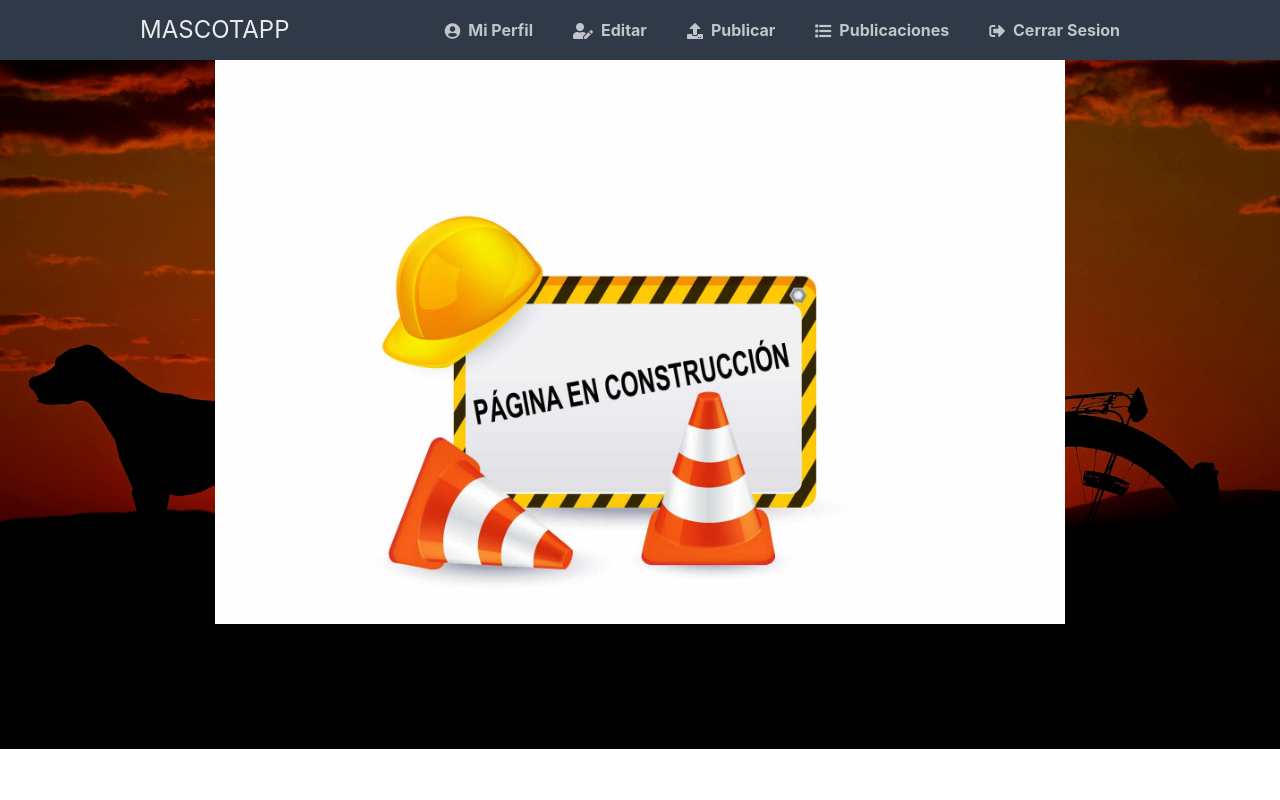
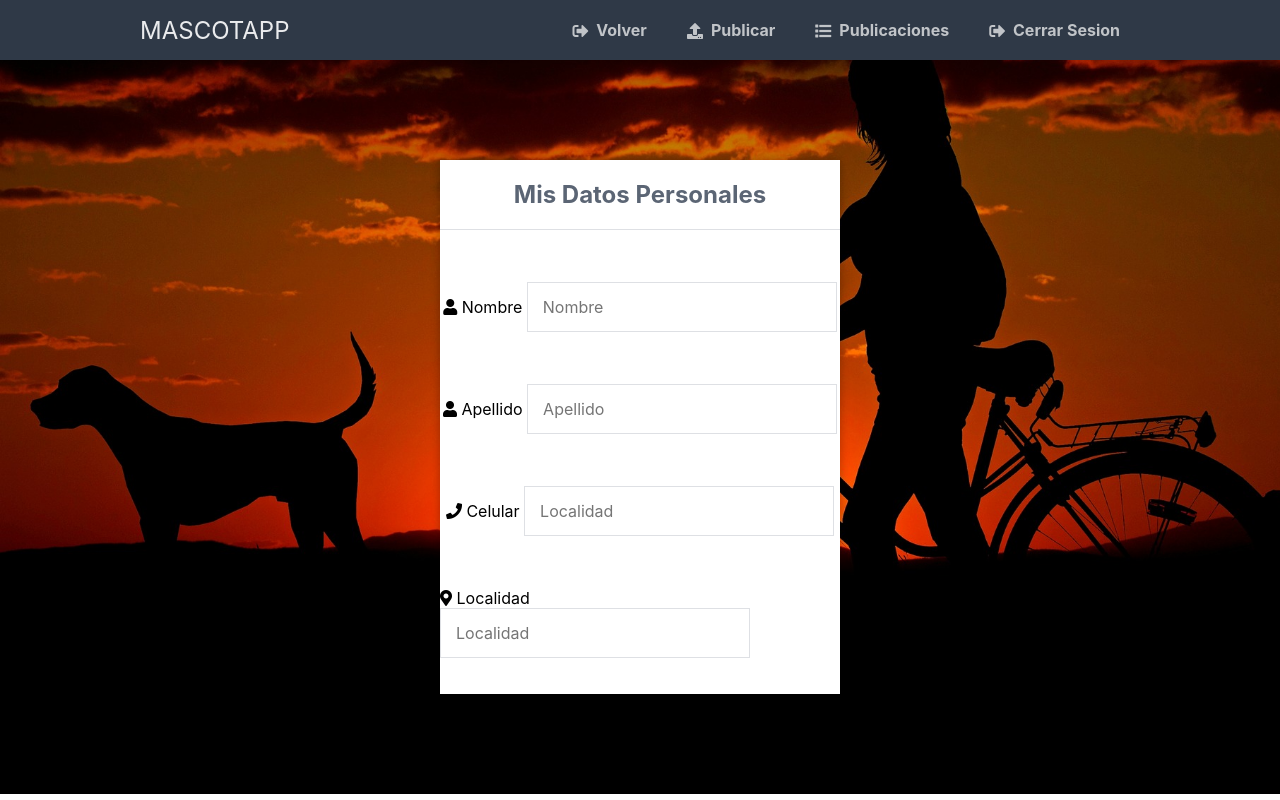
Before and after one commit to paulacarbone/MascotApp2022, a Flask app: template templates/usuario.html in a window 1280 px wide. Run offline with Flask 2, Linux system fonts and the light colour scheme; the template is opened without the code that fills it, so the values that code supplies are empty; some libraries are stand-ins or nearby versions.

Commit message:
Trayendo datos del registro a mi usuario

```diff
--- a/main.py
+++ b/main.py
@@ -10,16 +10,16 @@ app.secret_key = 'your secret key'
 
 
 #setup bbdd local
-#app.config['MYSQL_HOST'] = 'localhost'
-#app.config['MYSQL_USER'] = 'root'
-#app.config['MYSQL_PASSWORD'] = ''
-#app.config['MYSQL_DB'] = 'pythonlogin'
+app.config['MYSQL_HOST'] = 'localhost'
+app.config['MYSQL_USER'] = 'root'
+app.config['MYSQL_PASSWORD'] = ''
+app.config['MYSQL_DB'] = 'pythonlogin'
 
 #setup bbdd pythonanywhere
-app.config['MYSQL_HOST'] = 'leonorperez.mysql.pythonanywhere-services.com'
-app.config['MYSQL_USER'] = 'leonorperez'
-app.config['MYSQL_PASSWORD'] = 'lascano4044'
-app.config['MYSQL_DB'] = 'leonorperez$pythonlogin'
+#app.config['MYSQL_HOST'] = 'leonorperez.mysql.pythonanywhere-services.com'
+#app.config['MYSQL_USER'] = 'leonorperez'
+#app.config['MYSQL_PASSWORD'] = 'lascano4044'
+#app.config['MYSQL_DB'] = 'leonorperez$pythonlogin'
 
 user = {}
 mysql = MySQL(app)
@@ -209,9 +209,29 @@ def delete_publicacion(idPublicacion):
 
 @app.route('/usuario', methods=['GET'])
 def usuario():
-
-    return render_template('usuario.html', usuario = usuario)
+    global user
+    if len(user) == 0:
+        return redirect(url_for('login'))
+    elif request.method == 'POST':
+        password = request.form['password']
+        nombre = request.form['nombre']
+        apellido = request.form['apellido']
+        localidad = request.form['localidad']
+        cursor = mysql.connection.cursor(MySQLdb.cursors.DictCursor)
+        cursor.execute("""
+            SELECT accounts
+            SET nombre = %s,
+                apellido = %s,
+                localidad = %s,
+                password = %s
+            WHERE id = %s
+        """, (nombre, apellido, localidad, password, user['id'],))
+        mysql.connection.commit()
+        refreshList()
+        return redirect(url_for('home'))
+    return render_template('usuario.html', user = user)
 
 
-#if __name__ == "__main__":
-#   app.run(port=3306, debug=True)
+
+if __name__ == "__main__":
+   app.run(port=3306, debug=True)
--- a/templates/usuario.html
+++ b/templates/usuario.html
@@ -1,37 +1,43 @@
 <!DOCTYPE html>
-<html>
+<html lang="en">
 <head>
-    <meta charset="utf-8" />
-    <title>Publicacion</title>
+    <meta charset="utf-8">
+    <title>Editar Usuario</title>
     <link rel="shortcut icon" href="/static/images/icono.jpg" />
-    <link rel="stylesheet" href="{{ url_for('static', filename='publicaciones.css') }}"/>
-    <link rel="stylesheet" href="https://use.fontawesome.com/releases/v5.7.1/css/all.css"/>
-    <link rel="stylesheet" href="https://bootswatch.com/5/minty/bootstrap.min.css" />
+    <link rel="stylesheet" href="{{ url_for('static', filename='edit.css') }}">
+    <link rel="stylesheet" href="https://use.fontawesome.com/releases/v5.7.1/css/all.css">
 </head>
 <body>
     <nav class="navtop">
+
         <div>
-        <h1><a href="{{ url_for('home') }}" id="alhome">MASCOTAPP</a></h1>
-        <a href="{{ url_for('usuario') }}"
-				><i class="fas fa-user-circle"></i>Mi Perfil</a
-			  >
-        <a href="{{ url_for('edit') }}"
-          ><i class="fas fa-user-edit"></i>Editar</a
-        >
-        <a href="{{ url_for('publicacion') }}"
-          ><i class="fas fa-regular fa-upload"></i>Publicar</a
-        >
-        <a href="{{ url_for('publicaciones') }}"
-          ><i class="fas fa-regular fa-list"></i>Publicaciones</a
-        >
-        <a href="{{ url_for('logout') }}"
-          ><i class="fas fa-sign-out-alt"></i>Cerrar Sesion</a
-        >
+            <h1>MASCOTAPP</h1>
+            <a href="{{ url_for('home') }}"><i class="fas fa-sign-out-alt"></i>Volver</a>
+            <a href="{{ url_for('publicacion') }}"><i class="fas fa-regular fa-upload"></i>Publicar</a>
+            <a href="{{ url_for('publicaciones') }}"><i class="fas fa-regular fa-list"></i>Publicaciones</a>
+            <a href="{{ url_for('logout') }}"><i class="fas fa-sign-out-alt"></i>Cerrar Sesion</a>
         </div>
     </nav>
 
-    <p align = "center"><img src ="static/images/construccion.jpg" width="850px"></p>
-    <script src="https://cdn.jsdelivr.net/npm/bootstrap@5.1.1/dist/js/bootstrap.bundle.min.js" integrity="sha384-/bQdsTh/da6pkI1MST/rWKFNjaCP5gBSY4sEBT38Q/9RBh9AH40zEOg7Hlq2THRZ" crossorigin="anonymous"></script>
-     <script src="../static/js/main.js"></script>
+    <div class="edit">
+      <h1>Mis Datos Personales</h1>
+
+        <form action="{{ url_for('edit') }}" method="post" autocomplete="off">
+
+
+            <p><i class="fas fa-user"></i> Nombre <input type="text" name="nombre" placeholder="Nombre" id="nombre" required value="{{user['nombre']}}"></p>
+
+            <p><i class="fas fa-user"></i> Apellido <input type="text" name="apellido" placeholder="Apellido" id="apellido" required value="{{user['apellido']}}"></p>
+            <!-- <label for="celular">
+                <i class="fas fa-phone"></i>
+            </label>
+            <input type="text" name="celular" placeholder="Celular" id="celular" required value="{{user['celular']}}"> -->
+            <p><i class="fas fa-phone"></i> Celular <input type="text" name="localidad" placeholder="Localidad" id="localidad" required value="{{user['celular']}}"></p>
+
+            <p><i class="fas fa-map-marker-alt"></i> Localidad <input type="text" name="localidad" placeholder="Localidad" id="localidad" required value="{{user['localidad']}}"></p>
+
+
+        </form>
+    </div>
 </body>
 </html>
```
Lines whose indentation alone changed are shown as unchanged.
